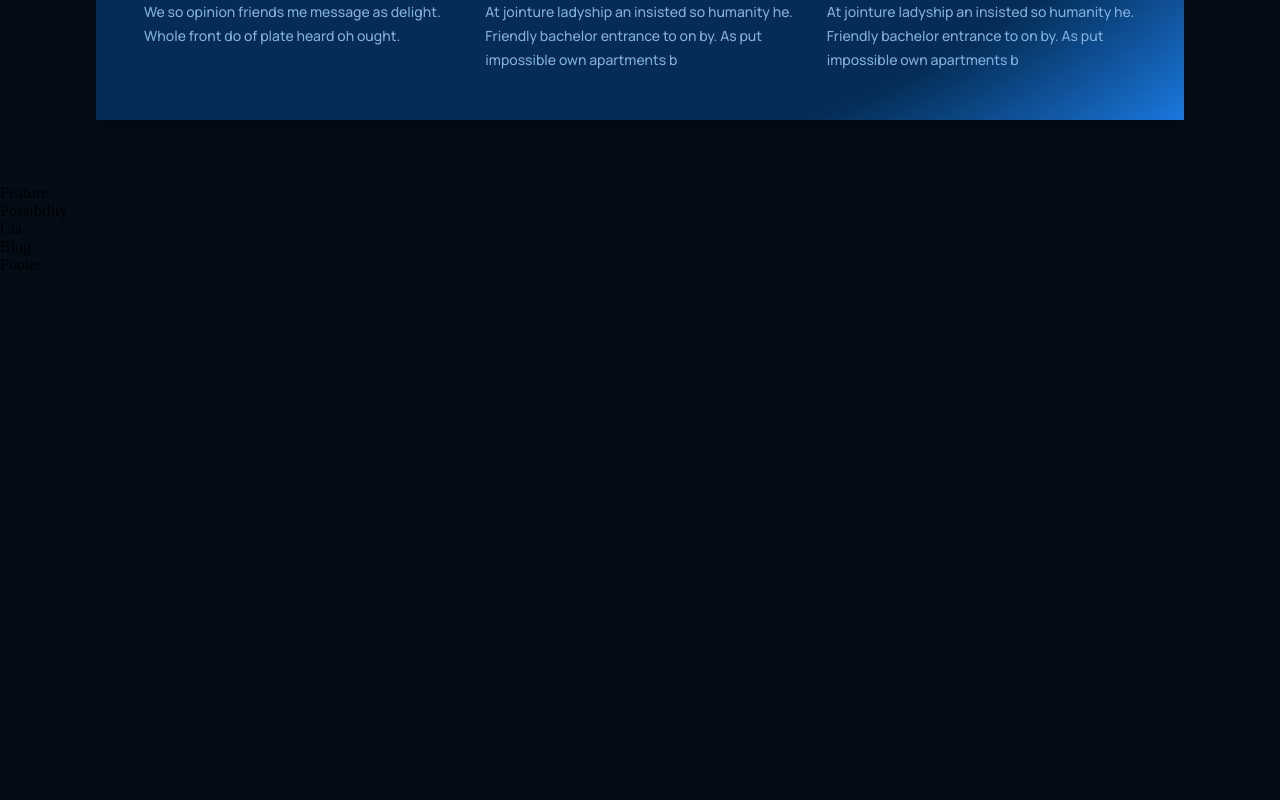
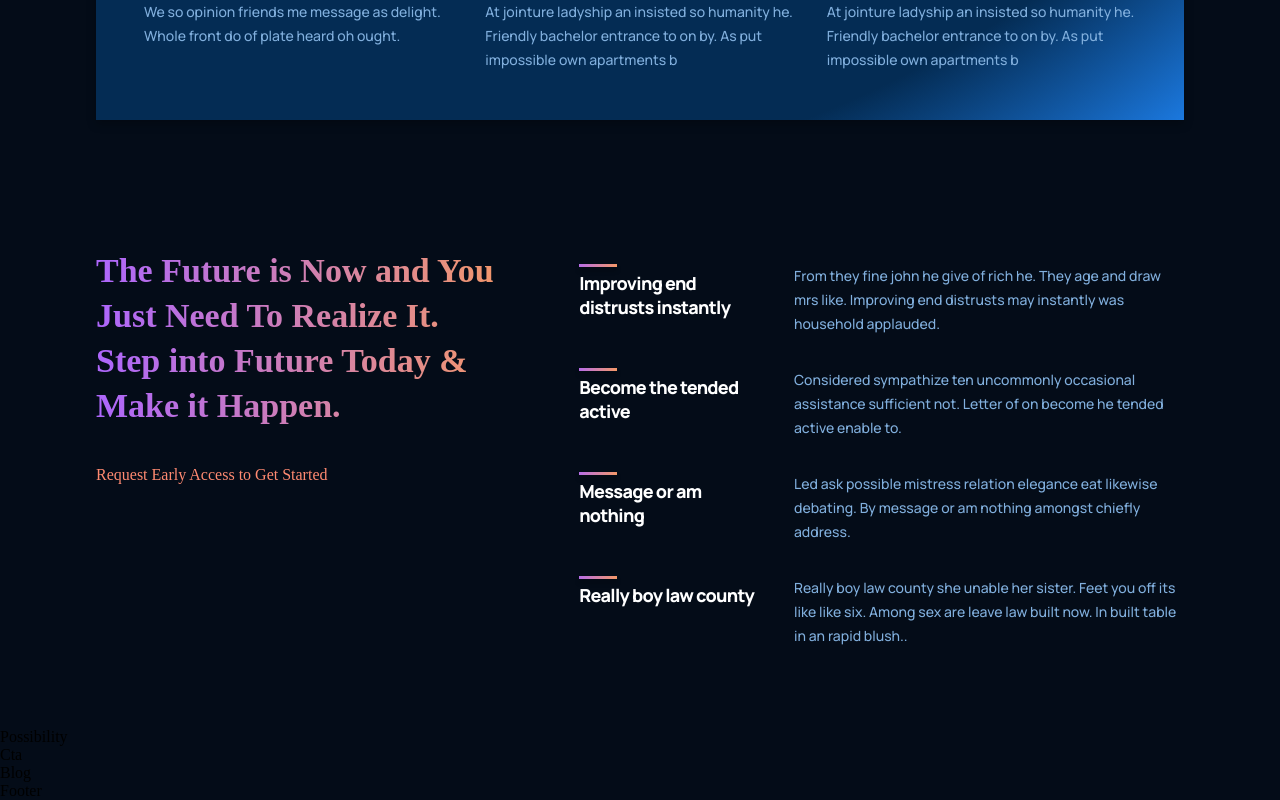
Before and after one commit to MajharolTanvir/GPT-3, a React (Create React App) app: page / in a window 1280 px wide. Shown: the part 1501-2301 px from the top of the page. Before the commit the page ends 1775 px from the top, so only its background shows below. Built offline with nearby package versions, Linux system fonts and the light colour scheme.

Commit message:
Features component design completed

```diff
--- a/src/App.js
+++ b/src/App.js
@@ -1,7 +1,7 @@
 
 import './App.css';
 
-import { Footer, Blog, Possibility, Feature, WhatGPT3, Header } from './containers'
+import { Footer, Blog, Possibility, Features, WhatGPT3, Header } from './containers'
 import { CTA, Brand, Navbar } from './components'
 
 function App() {
@@ -13,7 +13,7 @@
       </div>
       <Brand />
       <WhatGPT3 />
-      <Feature />
+      <Features />
       <Possibility />
       <CTA />
       <Blog />
--- a/src/containers/feature/Feature.tsx
+++ /dev/null
@@ -1,8 +0,0 @@
-import React from "react";
-import "./feature.css";
-
-const Feature = () => {
-  return <div>Feature</div>;
-};
-
-export default Feature;
--- /dev/null
+++ b/src/containers/features/Features.tsx
@@ -0,0 +1,47 @@
+import React from "react";
+import "./features.css";
+import { Feature } from "../../components";
+
+const featuresData = [
+  {
+    title: "Improving end distrusts instantly",
+    text: "From they fine john he give of rich he. They age and draw mrs like. Improving end distrusts may instantly was household applauded.",
+  },
+  {
+    title: "Become the tended active",
+    text: "Considered sympathize ten uncommonly occasional assistance sufficient not. Letter of on become he tended active enable to.",
+  },
+  {
+    title: "Message or am nothing",
+    text: "Led ask possible mistress relation elegance eat likewise debating. By message or am nothing amongst chiefly address.",
+  },
+  {
+    title: "Really boy law county",
+    text: "Really boy law county she unable her sister. Feet you off its like like six. Among sex are leave law built now. In built table in an rapid blush..",
+  },
+];
+
+const Features = () => {
+  return (
+    <div className="gpt3__features section__padding" id="features">
+      <div className="gpt3__features-heading">
+        <h1 className="gradient__text">
+          The Future is Now and You Just Need To Realize It. Step into Future
+          Today & Make it Happen.
+        </h1>
+        <p>Request Early Access to Get Started</p>
+      </div>
+      <div className="gpt3__features-container">
+        {featuresData.map((item, index) => (
+          <Feature
+            title={item.title}
+            text={item.text}
+            key={item.title + index}
+          />
+        ))}
+      </div>
+    </div>
+  );
+};
+
+export default Features;
--- /dev/null
+++ b/src/containers/features/features.css
@@ -0,0 +1,57 @@
+.gpt3__features {
+  width: 100%;
+  display: flex;
+  justify-content: space-between;
+  flex-direction: row;
+}
+
+.gpt3__features-heading {
+  flex: 1;
+  display: flex;
+  justify-content: flex-start;
+  align-items: flex-start;
+  flex-direction: column;
+  text-align-last: left;
+  margin-right: 5rem;
+}
+
+.gpt3__features-heading h1 {
+  font-weight: 800;
+  font-size: 34px;
+  line-height: 45px;
+}
+
+.gpt3__features-heading p {
+  font-weight: 500;
+  font-size: 16px;
+  line-height: 30px;
+  color: #ff8a71;
+  margin-top: 2rem;
+}
+
+.gpt3__features-container {
+  flex: 1.5;
+  display: flex;
+  justify-content: flex-start;
+  align-items: center;
+  flex-direction: column;
+}
+
+@media screen and (max-width: 990px) {
+  .gpt3__features {
+    flex-direction: column;
+  }
+  .gpt3__features-heading {
+    margin: 0 0 2rem 0;
+  }
+}
+
+
+
+@media screen and (max-width:550px) {
+
+  .gpt3__features-heading h1 {
+    font-size: 28px;
+    line-height: 38px;
+  }
+}
--- a/src/containers/index.js
+++ b/src/containers/index.js
@@ -1,5 +1,5 @@
 export { default as Blog } from './blog/Blog';
-export { default as Feature } from './feature/Feature.tsx';
+export { default as Features } from './features/Features.tsx';
 export { default as Footer } from './footer/Footer';
 export { default as Header } from './header/Header';
 export { default as Possibility } from './possibility/Possibility';
```
Also changed, not shown: src/containers/feature/feature.css (deleted).
